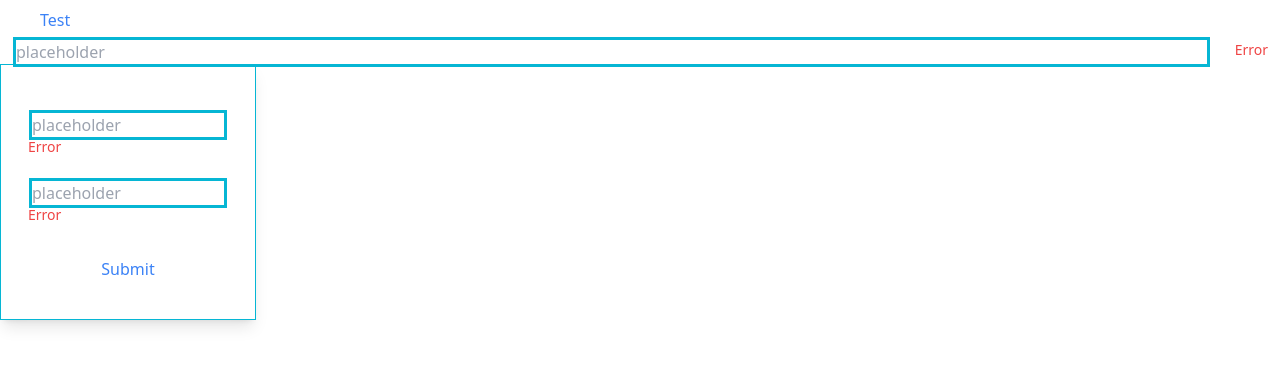
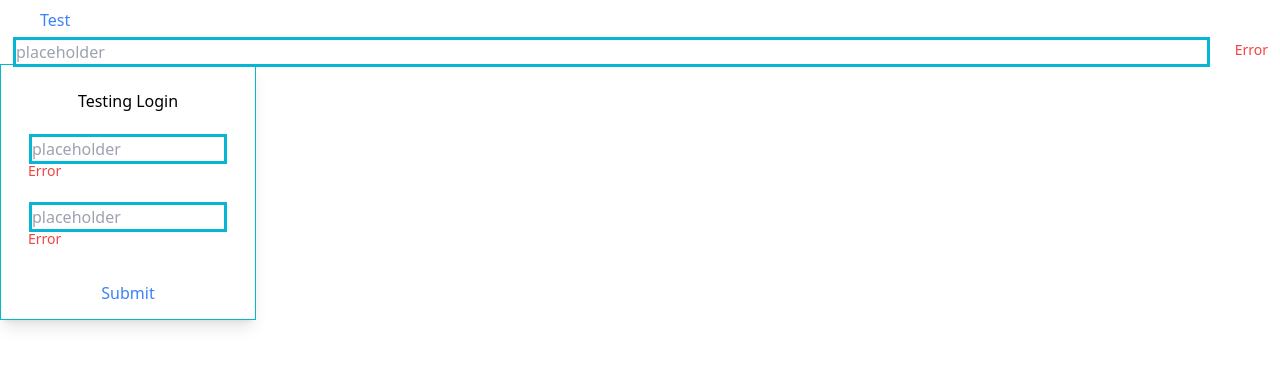
Before and after one commit to myportfolios/react-hive, a React (Vite) app: page / in a window 1280 px wide. Shown: the top 366 px of the page. Built offline with nearby package versions, Linux system fonts and the light colour scheme.

Commit message:
Update App component for dev purpose

```diff
--- a/src/App.tsx
+++ b/src/App.tsx
@@ -5,8 +5,11 @@ import { Login } from "../lib/Login/Login";
 
 function App() {
   const [value, setValue] = useState("");
-  const handleInput = (value: string) => setValue(value);
-  console.log(`value is: ${value}`);
+  const [type, setType] = useState("");
+  const handleInput = (value: string, type: string) => {
+    setValue(value);
+    setType(type);
+  };
   return (
     <div className="tw-col">
       <Button>Test</Button>
@@ -18,7 +21,7 @@ function App() {
         // styles="w-full"
         style={{ width: "100%" }}
       />
-      <Login />
+      <Login title="Testing Login" type={type} />
     </div>
   );
 }
```
